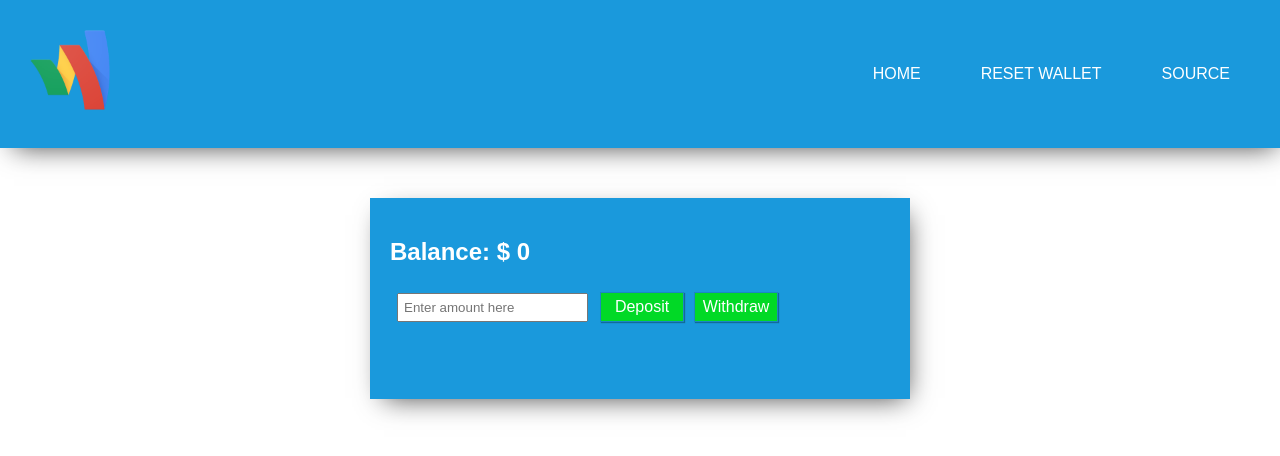
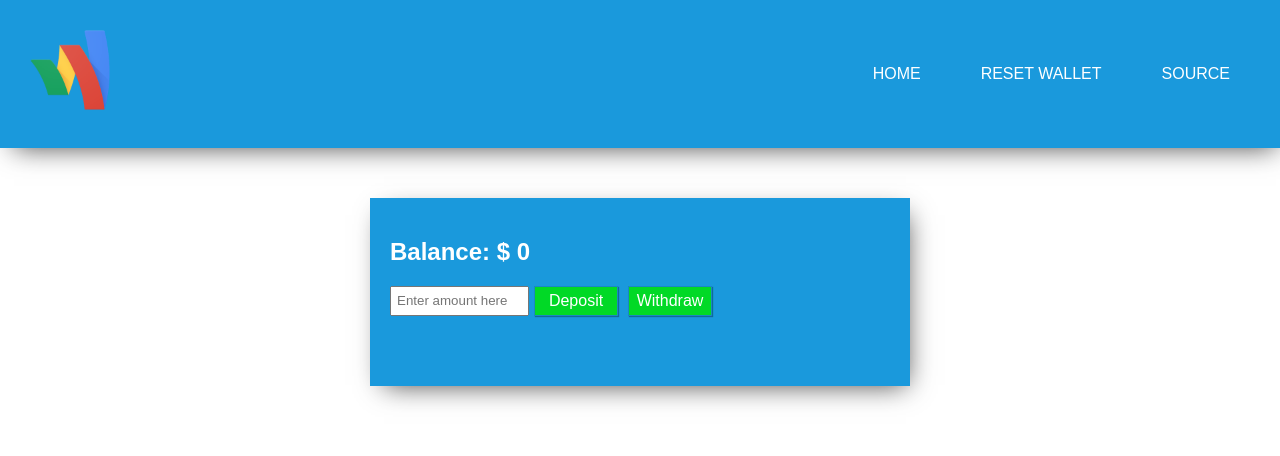
Before and after one commit to RaduCl/react-wallet-app, a React (Create React App) app: page / in a window 1280 px wide. Shown: the top 456 px of the page. Built offline with nearby package versions, Linux system fonts and the light colour scheme; the HTML template or start-up script is replaced by a standard one.

Commit message:
wallet controlls style updates

```diff
--- a/src/App.css
+++ b/src/App.css
@@ -52,9 +52,14 @@ nav a:hover {
   padding: 20px;
 }
 
+.wallet-controls {
+  display: flex;
+  justify-content: flex-start;
+}
+
 .wallet-controls input {
   padding: 5px;
-  margin: 7px;
+  max-width: 25%;
 }
 
 .wallet-controls button {
@@ -113,6 +118,7 @@ nav a:hover {
   padding: 15px;
   background-color: #ffc1c1;
   border: 1px solid red;
+  color: red;
 }
 
 /** Reusable classes */
```
